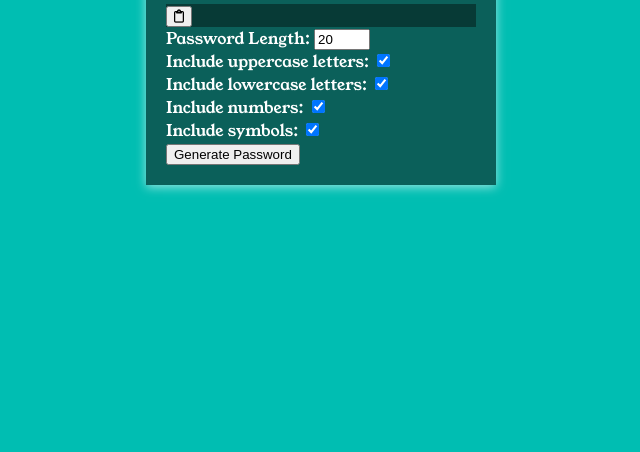
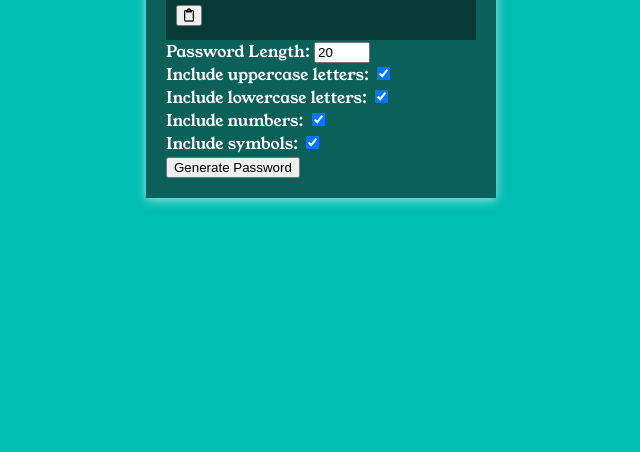
Before and after one commit to SGsubuuu-2322/Password_Generator, a plain HTML site: page index.html in a window 1280 px wide. Shown: the part 348-800 px from the top of the page, without its empty margins (319-959 px from the left). Drawn offline with Linux system fonts and the light colour scheme.

Commit message:
Debugged some structure code and added some stylings for resultant display...

```diff
--- a/index.html
+++ b/index.html
@@ -17,7 +17,7 @@
     <div class="container">
       <h2>Password-Generator</h2>
       <div class="resultant-container">
-        <span class="result"></span>
+        <span id="result"></span>
         <button class="btn" id="clipboard">
           <i class="far fa-clipboard"></i>
         </button>
--- a/style.css
+++ b/style.css
@@ -33,4 +33,18 @@ h2 {
 
 .resultant-container {
   background-color: rgba(0, 0, 0, 0.4);
+  display: flex;
+  justify-content: flex-start;
+  align-items: center;
+  font-size: 18px;
+  padding: 12px 10px;
+  width: 100%;
+  height: 50px;
+  letter-spacing: 1px;
+  position: relative;
 }
+
+.resultant-container #result {
+  word-wrap: break-word;
+  max-width: calc(100% - 40px);
+}
```
